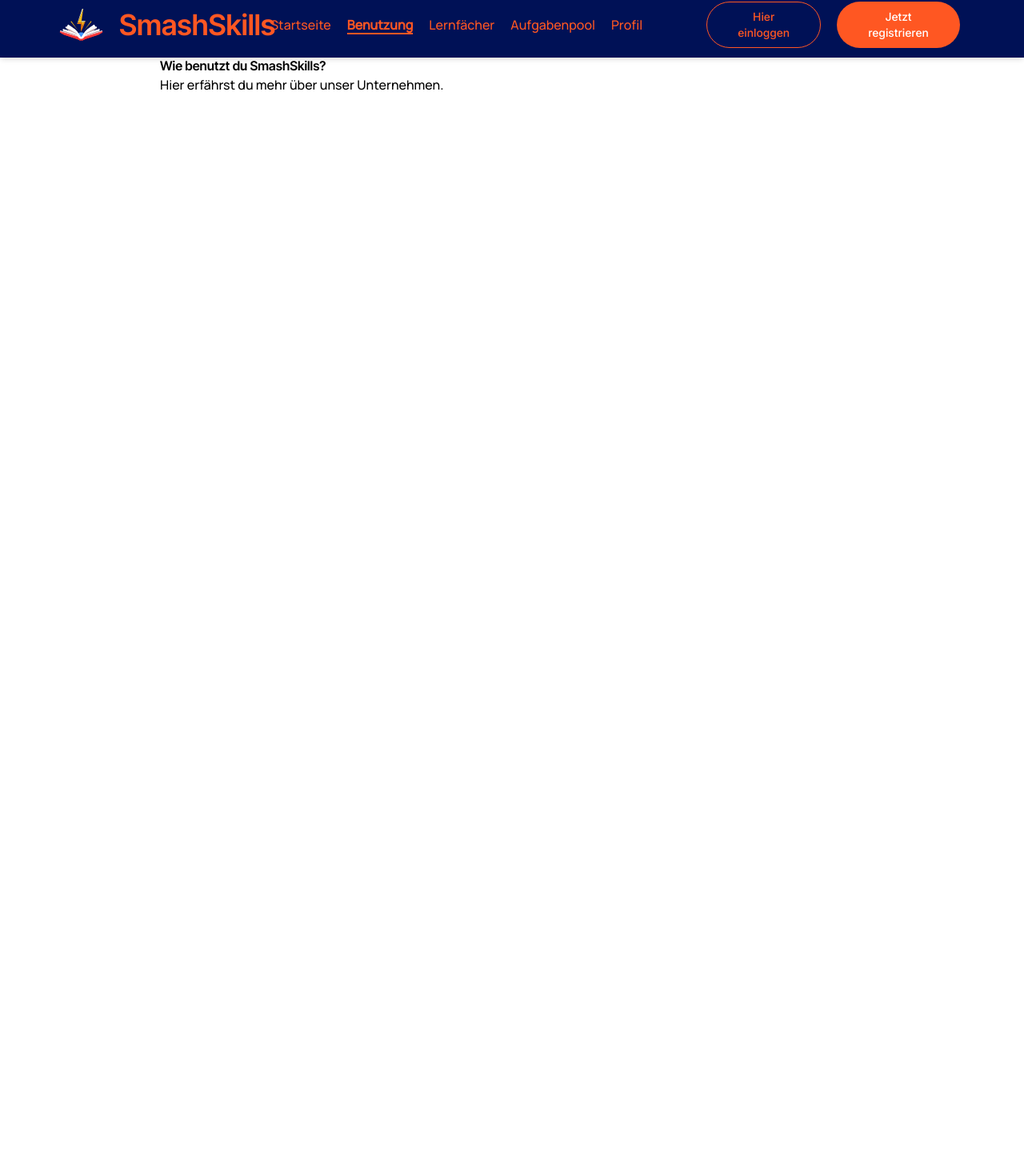
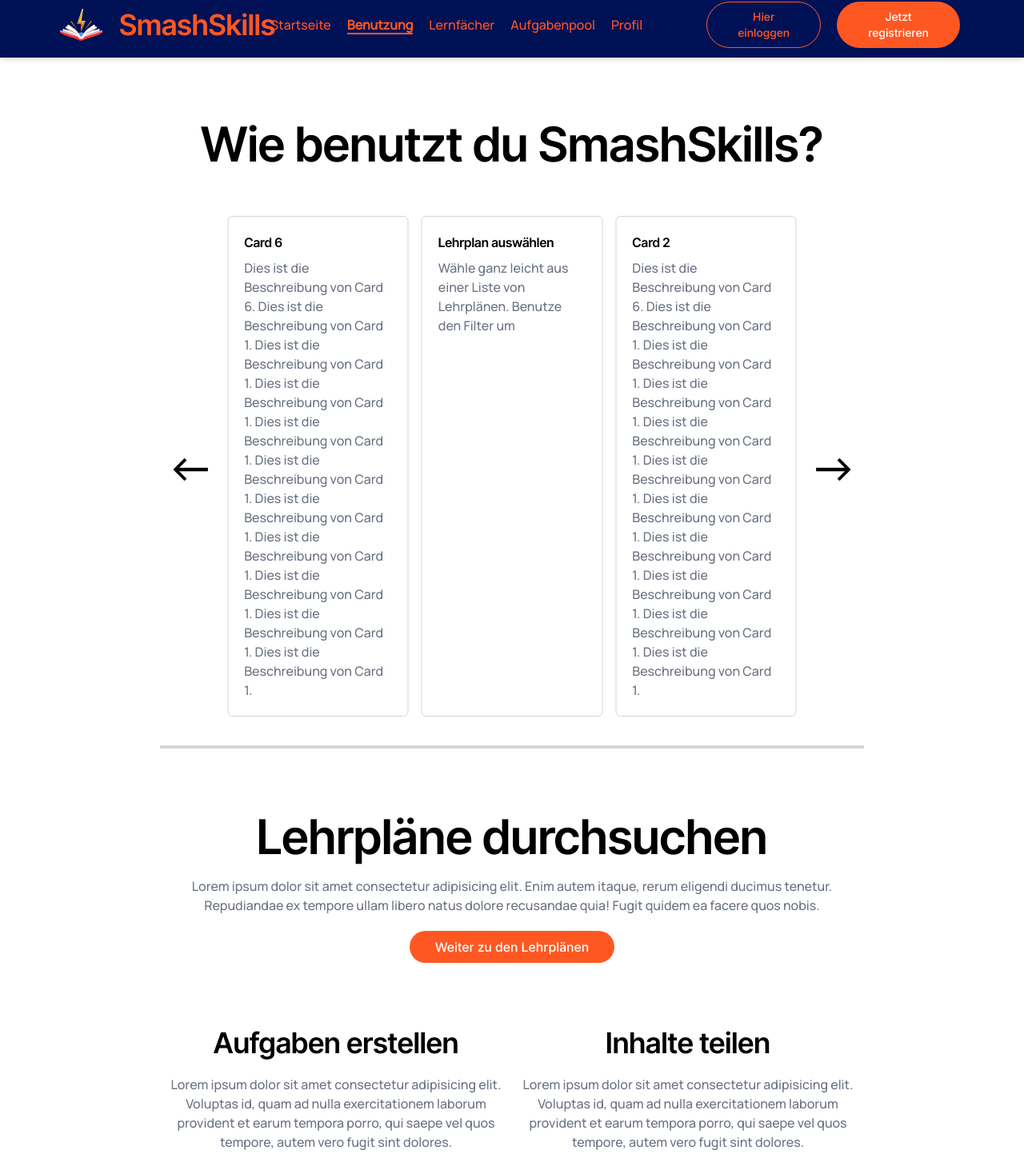
Before and after one commit to SmashSkills/SmashSkills, a React (Vite) app in the folder frontend/: page /about in a window 1280 px wide. Shown: the part 10-1468 px from the top of the page at 80% size. Before the commit the page ends 800 px from the top, so only its background shows below. Built offline with nearby package versions, Linux system fonts and the light colour scheme.

Commit message:
added explanation page

```diff
--- a/frontend/package.json
+++ b/frontend/package.json
@@ -11,6 +11,7 @@
   },
   "dependencies": {
     "@tailwindcss/vite": "^4.0.16",
+    "embla-carousel-react": "^8.5.2",
     "react": "^19.0.0",
     "react-dom": "^19.0.0",
     "react-router-dom": "^7.4.0",
--- a/frontend/src/App.tsx
+++ b/frontend/src/App.tsx
@@ -3,7 +3,7 @@ import "./App.css";
 import { Routes, Route } from "react-router-dom";
 // Pages
 import Home from "./pages/home";
-import About from "./pages/to_use";
+import ToUse from "./pages/to_use";
 //components
 import LayoutHeader, { NavItem } from "./layouts/navigation_layouts/header";
 
@@ -25,7 +25,7 @@ function App() {
       <div className="my-20 mx-50">
         <Routes>
           <Route path="/" element={<Home />} />
-          <Route path="/about" element={<About />} />
+          <Route path="/about" element={<ToUse />} />
         </Routes>
       </div>
     </div>
--- /dev/null
+++ b/frontend/src/components/ui_elements/cards/card_simple.tsx
@@ -0,0 +1,38 @@
+interface CardSimpleProps {
+  title: string;
+  text: string;
+  classNameWrapper?: string;
+  classNameTitle?: string;
+  classNameText?: string;
+}
+
+const CardSimple: React.FC<CardSimpleProps> = ({
+  title,
+  text,
+  classNameWrapper,
+  classNameTitle,
+  classNameText,
+}) => {
+  return (
+    <div
+      className={`flex flex-col h-full w-full border border-gray-300 rounded-md p-5 gap-2
+    ${classNameWrapper}`}
+    >
+      <h1
+        className={`
+        ${classNameTitle}`}
+      >
+        {title}
+      </h1>
+
+      <p
+        className={`text-gray-500
+        ${classNameText}`}
+      >
+        {text}
+      </p>
+    </div>
+  );
+};
+
+export default CardSimple;
--- /dev/null
+++ b/frontend/src/layouts/page_layouts/explanation.tsx
@@ -0,0 +1,84 @@
+import React, { useCallback, useEffect, useState } from "react";
+import useEmblaCarousel from "embla-carousel-react";
+import CardSimple from "../../components/ui_elements/cards/card_simple";
+
+interface CardData {
+  id: number;
+  title: string;
+  text: string;
+}
+
+interface LayoutExplanationProps {
+  items: CardData[];
+}
+
+const LayoutExplanation: React.FC<LayoutExplanationProps> = ({ items }) => {
+  const [emblaRef, emblaApi] = useEmblaCarousel({
+    loop: true,
+    align: "center",
+  });
+  const [progress, setProgress] = useState(0);
+
+  const onScroll = useCallback(() => {
+    if (!emblaApi) return;
+    const progressValue = Math.max(0, Math.min(1, emblaApi.scrollProgress()));
+    setProgress(progressValue);
+  }, [emblaApi]);
+
+  useEffect(() => {
+    if (!emblaApi) return;
+    emblaApi.on("scroll", onScroll);
+    onScroll();
+  }, [emblaApi, onScroll]);
+
+  return (
+    <div className="flex flex-col items-center justify-center">
+      <div className="flex flex-col gap-5 w-full">
+        <h1 className="text-6xl text-center mb-10">
+          Wie benutzt du SmashSkills?
+        </h1>
+        <div className="flex items-center">
+          <div className="flex items-center">
+            <button
+              onClick={() => emblaApi && emblaApi.scrollPrev()}
+              className="p-2 rounded-full text-6xl text-black hover:text-primary cursor-pointer focus:outline-none"
+            >
+              &#8592;
+            </button>
+          </div>
+          <div className="flex-1 overflow-hidden" ref={emblaRef}>
+            <div className="flex">
+              {items.map((item) => (
+                <div
+                  key={item.id}
+                  className="px-2 flex-shrink-0 w-full sm:w-1/2 md:w-1/3"
+                >
+                  <CardSimple title={item.title} text={item.text} />
+                </div>
+              ))}
+            </div>
+          </div>
+          <div className="flex items-center">
+            <button
+              onClick={() => emblaApi && emblaApi.scrollNext()}
+              className="p-2 rounded-full text-6xl text-black hover:text-primary cursor-pointer focus:outline-none"
+            >
+              &#8594;
+            </button>
+          </div>
+        </div>
+        <div className="w-full h-1 bg-gray-300 relative mt-4">
+          <div
+            className="h-full bg-red-500 transition-transform duration-200"
+            style={{
+              transform: `scaleX(${progress})`,
+              transformOrigin: "left",
+            }}
+          />
+        </div>
+      </div>
+    </div>
+  );
+};
+
+export default LayoutExplanation;
--- a/frontend/src/pages/to_use.tsx
+++ b/frontend/src/pages/to_use.tsx
@@ -1,14 +1,85 @@
 import React from "react";
+import LayoutExplanation from "../layouts/page_layouts/explanation";
+import ButtonPrimary from "../components/ui_elements/buttons/button_primary";
+
+interface CardData {
+  id: number;
+  title: string;
+  text: string;
+}
+
+const items: CardData[] = [
+  {
+    id: 1,
+    title: "Lehrplan auswählen",
+    text: "Wähle ganz leicht aus einer Liste von Lehrplänen. Benutze den Filter um ",
+  },
+  {
+    id: 2,
+    title: "Card 2",
+    text: "Dies ist die Beschreibung von Card 6. Dies ist die Beschreibung von Card 1. Dies ist die Beschreibung von Card 1. Dies ist die Beschreibung von Card 1. Dies ist die Beschreibung von Card 1. Dies ist die Beschreibung von Card 1. Dies ist die Beschreibung von Card 1. Dies ist die Beschreibung von Card 1. Dies ist die Beschreibung von Card 1. Dies ist die Beschreibung von Card 1. Dies ist die Beschreibung von Card 1.",
+  },
+  {
+    id: 3,
+    title: "Card 3",
+    text: "Dies ist die Beschreibung von Card 6. Dies ist die Beschreibung von Card 1. Dies ist die Beschreibung von Card 1. Dies ist die Beschreibung von Card 1. Dies ist die Beschreibung von Card 1. Dies ist die Beschreibung von Card 1. Dies ist die Beschreibung von Card 1. Dies ist die Beschreibung von Card 1. Dies ist die Beschreibung von Card 1. Dies ist die Beschreibung von Card 1. Dies ist die Beschreibung von Card 1.",
+  },
+  {
+    id: 4,
+    title: "Card 4",
+    text: "Dies ist die Beschreibung von Card 6. Dies ist die Beschreibung von Card 1. Dies ist die Beschreibung von Card 1. Dies ist die Beschreibung von Card 1. Dies ist die Beschreibung von Card 1. Dies ist die Beschreibung von Card 1. Dies ist die Beschreibung von Card 1. Dies ist die Beschreibung von Card 1. Dies ist die Beschreibung von Card 1. Dies ist die Beschreibung von Card 1. Dies ist die Beschreibung von Card 1.",
+  },
+  {
+    id: 5,
+    title: "Card 5",
+    text: "Dies ist die Beschreibung von Card 6. Dies ist die Beschreibung von Card 1. Dies ist die Beschreibung von Card 1. Dies ist die Beschreibung von Card 1. Dies ist die Beschreibung von Card 1. Dies ist die Beschreibung von Card 1. Dies ist die Beschreibung von Card 1. Dies ist die Beschreibung von Card 1. Dies ist die Beschreibung von Card 1. Dies ist die Beschreibung von Card 1. Dies ist die Beschreibung von Card 1.",
+  },
+  {
+    id: 6,
+    title: "Card 6",
+    text: "Dies ist die Beschreibung von Card 6. Dies ist die Beschreibung von Card 1. Dies ist die Beschreibung von Card 1. Dies ist die Beschreibung von Card 1. Dies ist die Beschreibung von Card 1. Dies ist die Beschreibung von Card 1. Dies ist die Beschreibung von Card 1. Dies ist die Beschreibung von Card 1. Dies ist die Beschreibung von Card 1. Dies ist die Beschreibung von Card 1. Dies ist die Beschreibung von Card 1.",
+  },
+];
 
 const ToUse: React.FC = () => {
   return (
-    <div>
-      <div>
+    <div className="py-20">
+      <LayoutExplanation items={items} />
 
-
+      <div className="flex flex-col items-center justify-center gap-20 pt-20">
+        <div className="flex flex-col items-center justify-center gap-5">
+          <h1 className="text-6xl">Lehrpläne durchsuchen</h1>
+          <p className="text-gray-500 text-center">
+            Lorem ipsum dolor sit amet consectetur adipisicing elit. Enim autem
+            itaque, rerum eligendi ducimus tenetur. Repudiandae ex tempore ullam
+            libero natus dolore recusandae quia! Fugit quidem ea facere quos
+            nobis.
+          </p>
+          <ButtonPrimary title="Weiter zu den Lehrplänen" />
+        </div>
+        <div className="flex">
+          <div className="flex flex-col items-center justify-center gap-5">
+            <h1 className="text-4xl">Aufgaben erstellen</h1>
+            <p className="text-gray-500 text-center">
+              Lorem ipsum dolor sit amet consectetur adipisicing elit. Voluptas
+              id, quam ad nulla exercitationem laborum provident et earum
+              tempora porro, qui saepe vel quos tempore, autem vero fugit sint
+              dolores.
+            </p>
+            <ButtonPrimary title="Zur Aufgabenerstellung" />
+          </div>
+          <div className="flex flex-col items-center justify-center gap-5">
+            <h1 className="text-4xl">Inhalte teilen</h1>
+            <p className="text-gray-500 text-center">
+              Lorem ipsum dolor sit amet consectetur adipisicing elit. Voluptas
+              id, quam ad nulla exercitationem laborum provident et earum
+              tempora porro, qui saepe vel quos tempore, autem vero fugit sint
+              dolores.
+            </p>
+            <ButtonPrimary title="Zur online Community" />
+          </div>
+        </div>
       </div>
-      <h1>Wie benutzt du SmashSkills?</h1>
-      <p>Hier erfährst du mehr über unser Unternehmen.</p>
     </div>
   );
 };
```
Also changed, not shown: 1 other file (tests, documents, lock files or other folders).
